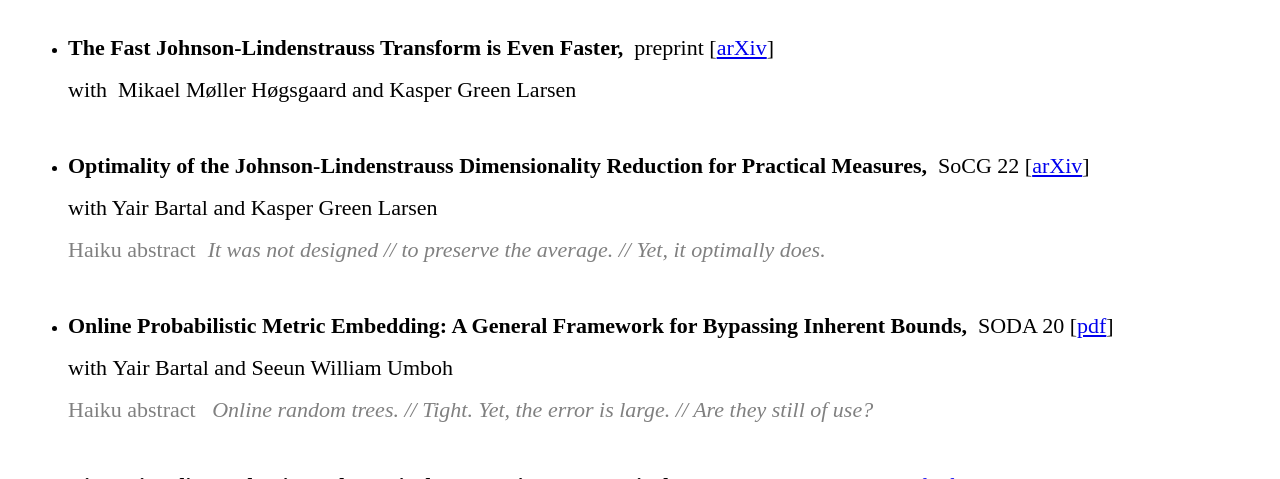
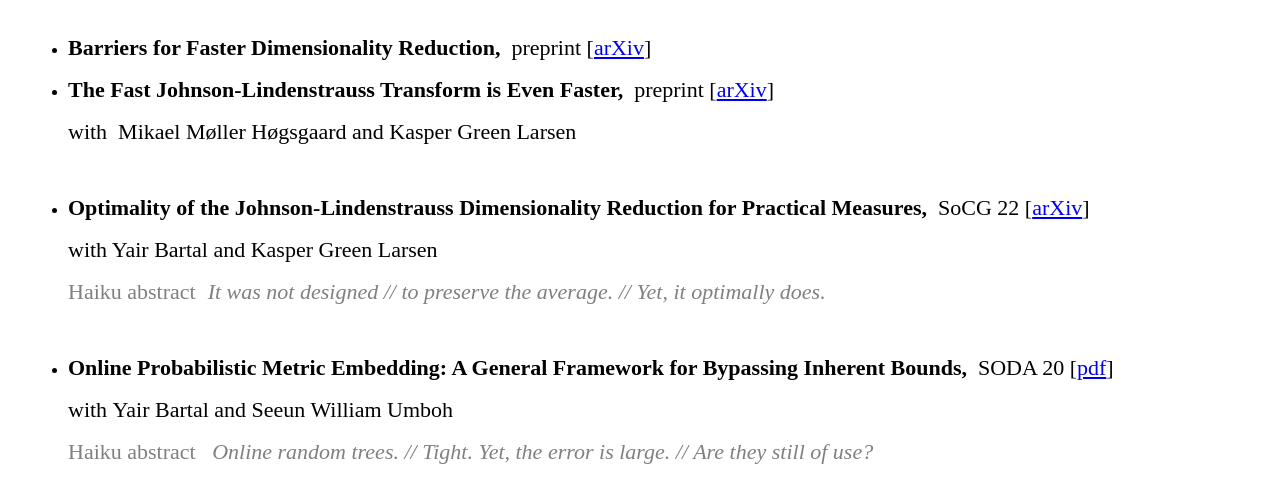
Before and after one commit to ofandina/fandina.github.io, a plain HTML site: page index.html in a window 1280 px wide. Shown: the part 621-1100 px from the top of the page. Drawn offline with Linux system fonts and the light colour scheme; a script that the page names is missing.

Commit message:
Update index.html

```diff
--- a/index.html
+++ b/index.html
@@ -71,6 +71,10 @@ of the Hebrew University, under the guidance of <a href="http://www.cs.huji.ac.i
 
 <p>&nbsp;</p>
 
+
+<ul>
+	<li style="margin-left:20px"><span style="font-size:22px"><strong>Barriers for Faster Dimensionality Reduction,&nbsp;&nbsp;</strong>preprint [<a href="https://arxiv.org/abs/2207.03304">arXiv</a>]</span></li>
+</ul>
 
 <ul>
 	<li style="margin-left:20px"><span style="font-size:22px"><strong>The Fast Johnson-Lindenstrauss Transform is Even Faster,&nbsp;&nbsp;</strong>preprint [<a href="https://arxiv.org/abs/2204.01800">arXiv</a>]</span></li>
```
